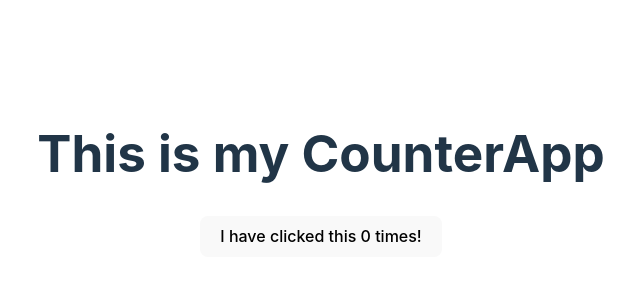
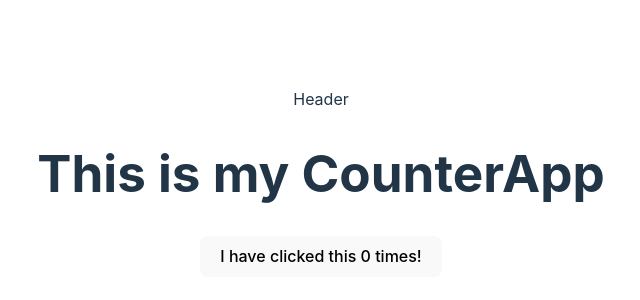
Before and after one commit to rileydeman/defqon1-react-website, a React (Vite) app: page / in a window 1280 px wide. Shown: the part 226-526 px from the top of the page, without its empty margins (319-959 px from the left). Built offline with nearby package versions, Linux system fonts and the light colour scheme.

Commit message:
Added empty header
Added empty header

```diff
--- a/src/App.tsx
+++ b/src/App.tsx
@@ -1,10 +1,12 @@
 import './App.css'
 import CounterRoot from "./components/counter-provider.tsx";
 import Counter from "./components/counter.tsx";
+import Header from "./components/header.tsx";
 
 function App() {
   return (
       <>
+          <Header/>
           <CounterRoot>
               <div>
                   <h1>This is my CounterApp</h1>
--- /dev/null
+++ b/src/components/header.tsx
@@ -0,0 +1,9 @@
+export default function Header() {
+    return(
+        <>
+            <header>
+                <p>Header</p>
+            </header>
+        </>
+    );
+}
```
